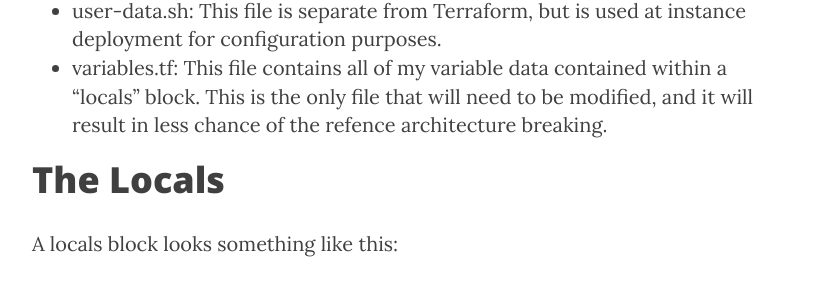
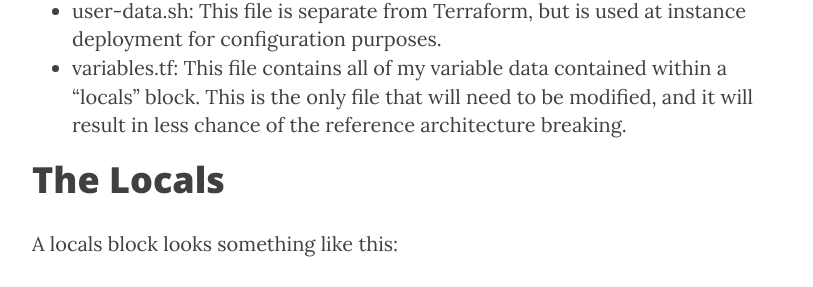
Before and after one commit to tjsullivan1/tjsullivan1.github.io, a Jekyll site: the page built from _posts/2018-07-27-evolving-single-server-ref-architecture.md, in a window 1280 px wide and 900 px high, scrolled down 1391 px. Shown: the part 205-492 px from the top of the window, without its empty margins (233-1046 px from the left). Built offline with Jekyll 4.4.1, drawn with Linux system fonts in a browser that asks for light colours; nearby versions of some CDN libraries.

Commit message:
Fixed spelling error

```diff
--- a/_posts/2018-07-27-evolving-single-server-ref-architecture.md
+++ b/_posts/2018-07-27-evolving-single-server-ref-architecture.md
@@ -17,7 +17,7 @@
 - backend.tf: The same as described in my other documents. This file specifies to Terraform where to store the state and how to lock the state file.
 - main.tf: The static build of this architecture (e.g., the single server and single security group base resources) is put here. This file will not need to be modified by a developer if they copy from a different directory.
 - user-data.sh: This file is separate from Terraform, but is used at instance deployment for configuration purposes.
-- variables.tf: This file contains all of my variable data contained within a "locals" block. This is the only file that will need to be modified, and it will result in less chance of the refence architecture breaking.
+- variables.tf: This file contains all of my variable data contained within a "locals" block. This is the only file that will need to be modified, and it will result in less chance of the reference architecture breaking.
 
 # The Locals
 
```
